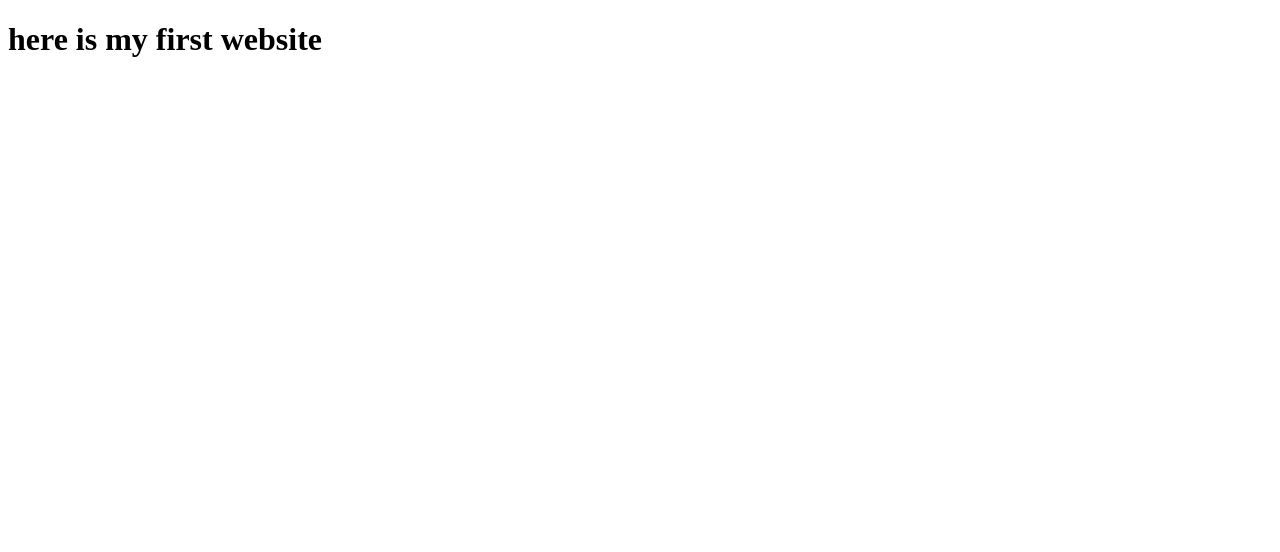
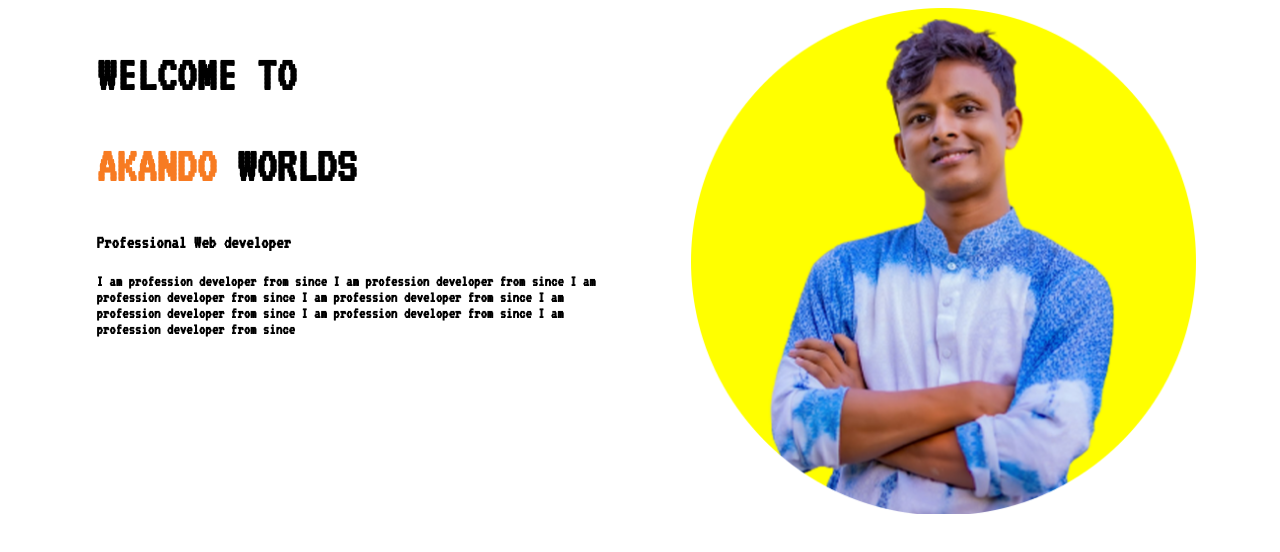
Before and after one commit to sumon097/first_website, a plain HTML site: page index.html in a window 1280 px wide. Drawn offline with Linux system fonts and the light colour scheme.

Commit message:
new update

```diff
--- a/index.html
+++ b/index.html
@@ -1,12 +1,25 @@
 <!DOCTYPE html>
 <html lang="en">
 <head>
-    <h1>here is my first website</h1>
-    <meta charset="UTF-8">
-    <meta name="viewport" content="width=device-width, initial-scale=1.0">
-    <title>Document</title>
+    <link rel="preconnect" href="https://fonts.googleapis.com">
+    <link rel="preconnect" href="https://fonts.gstatic.com" crossorigin>
+    <link href="https://fonts.googleapis.com/css2?family=Poppins:wght@100;500;600&family=Rubik:wght@300;900&family=VT323&display=swap" rel="stylesheet">
+    <title>akando web sample</title>
+    <link rel="stylesheet" href="style.css">
 </head>
 <body>
+    <section>
+        <div class="half-width">
+            <h1>WELCOME TO</h1>
+            <H1><SPAN class="highlight">AKANDO</SPAN> WORLDS</H1>
+            <h3>Professional Web developer</h3>
+            <h4>I am profession developer from since I am profession developer from since I am profession developer from since I am profession developer from since I am profession developer from since I am profession developer from since I am profession developer from since
+            </h4>
+        </div>
+        <div class="half-width">
+            <img src="images/profile.png" alt="">
+        </div>
+    </section>
 
 </body>
 </html>
--- a/style.css
+++ b/style.css
@@ -0,0 +1,20 @@
+body{
+    font-family: 'Poppins', sans-serif;
+font-family: 'Rubik', sans-serif;
+font-family: 'VT323', monospace;
+}
+h1{
+    font-size: 50px;
+}
+.highlight{
+    color: rgb(247, 123, 34);
+}
+.half-width{
+    width: 40%;
+    float: left;
+    margin-left: 5%;
+    padding-left: 2%;
+}
+.half-width img{
+    width: 100%;
+}
```
Also changed, not shown: images/profile.png (added).
